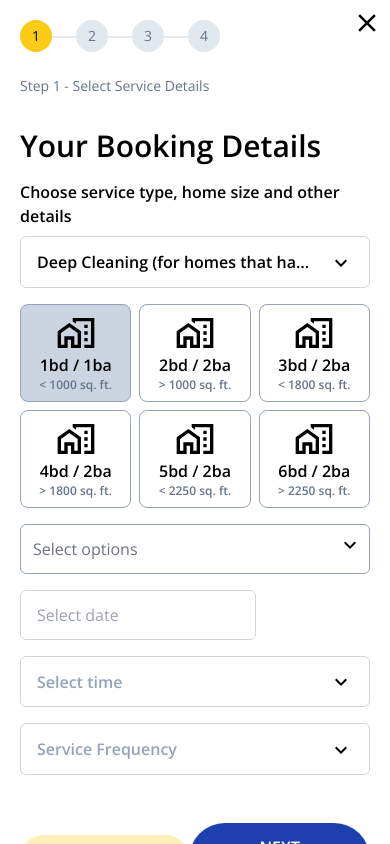
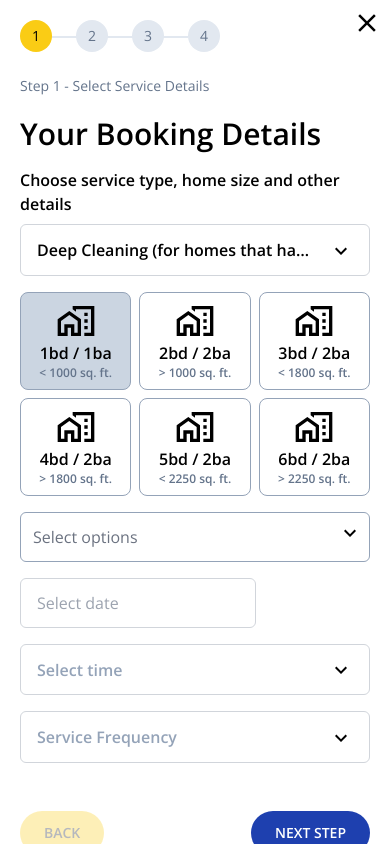
Before and after one commit to amankashyap004/form-traverse, a React (Vite) app: page / in a window 390 px wide. Both pictures are taken after a click on the element "BOOKING CLEANING". Built offline with nearby package versions, Linux system fonts and the light colour scheme.

Commit message:
add media query in step progress

```diff
--- a/src/components/Button.jsx
+++ b/src/components/Button.jsx
@@ -3,7 +3,7 @@ import React from "react";
 const Button = ({ contained, disabled, onClick, extraStyle }) => {
    return (
       <button
-         className={`px-16 py-3 font-semibold text-base rounded-full uppercase cursor-pointer ${
+         className={`px-16 py-3 font-semibold text-base rounded-full uppercase cursor-pointer sm:px-6 sm:text-sm ${
             disabled ? "opacity-30 text-slate-500" : ""
          } ${extraStyle ? extraStyle : ""}`}
          disabled={disabled}
--- a/src/components/stepProgress/StepProgress.jsx
+++ b/src/components/stepProgress/StepProgress.jsx
@@ -40,7 +40,7 @@ const StepProgress = () => {
          <div className="mt-14 text-slate-500 text-sm">
             <StepParagraph activeStep={activeStep} />
          </div>
-         <div className="mt-4 w-full">
+         <div className="mt-4 w-full sm:mt-1">
             {activeStep === 1 && <ServiceDetails />}
             {activeStep === 2 && <ContactInformation />}
             {activeStep === 3 && <ServiceAddress />}
@@ -64,13 +64,13 @@ const StepProgress = () => {
             {activeStep === 4 && (
                <div className="flex justify-end items-center w-full">
                   <Button
-                     extraStyle="bg-blue-950 ml-4 text-white"
+                     extraStyle="bg-blue-950 ml-4 text-white sm:ml-2"
                      contained="Save Quote"
                      disabled={activeStep !== 4}
                      onClick={handleSaveQuote}
                   />
                   <Button
-                     extraStyle={"bg-green-700 ml-4 text-white"}
+                     extraStyle={"bg-green-700 ml-4 text-white sm:ml-2"}
                      contained="Book Now"
                      disabled={activeStep !== 4}
                      onClick={handleBookNow}
```
